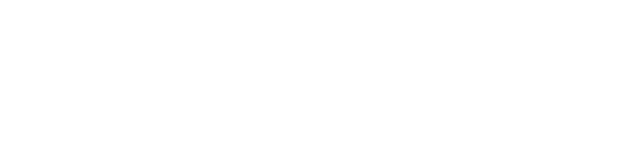
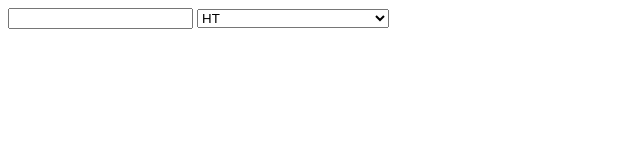
Before and after one commit to tonytiratay/calcnew, a plain HTML site: page index.html in a window 1280 px wide. Shown: the whole page, without its empty margins (0-640 px from the left). Drawn offline with Linux system fonts and the light colour scheme.

Commit message:
Add input fiels number and input select list

```diff
--- a/index.html
+++ b/index.html
@@ -12,7 +12,18 @@
 </head>
 <body>
 
-
+<input type="number" ng-model="champs.resultat">
+<select name="champs" id="champs">
+  <option value="ht">HT</option>
+  <option value="ttc">TTC</option>
+  <option value="capital">Capital</option>
+  <option value="salaire">Salaire</option>
+  <option value="coTva">Cotisation TVA</option>
+  <option value="coPat">Cotisations Patronnales</option>
+  <option value="coSal">Cotisations Salariales</option>
+  <option value="coSup">Cotisations Supplémentaires</option>
+</select>
+<h2>{{champs.resultat}}</h2>
 
 </body>
 </html>
```
